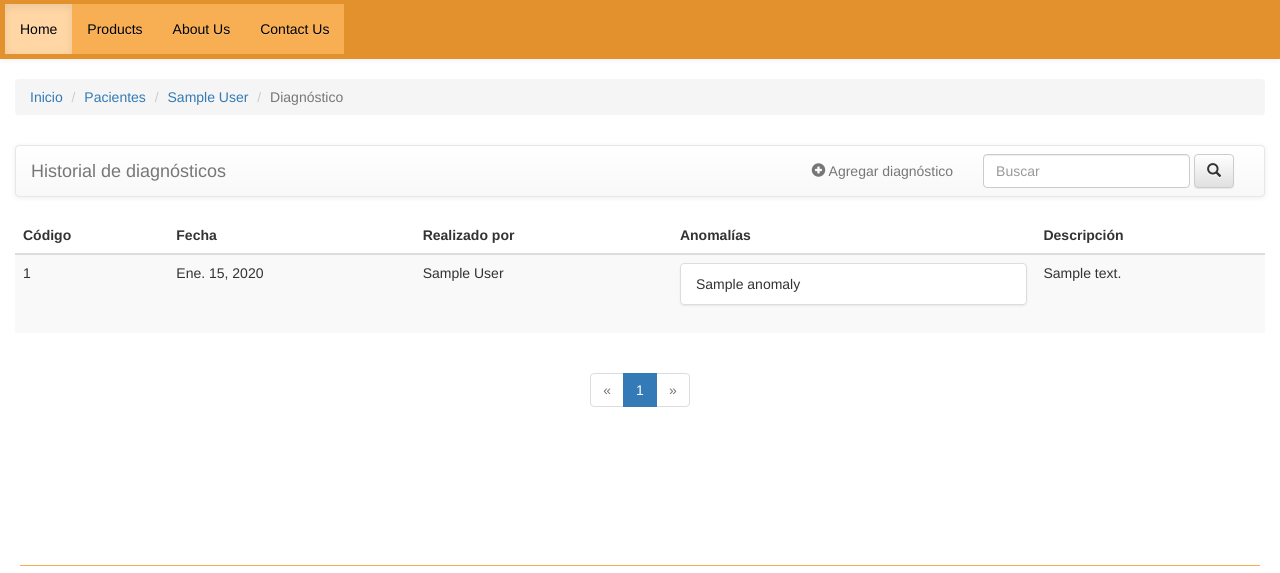
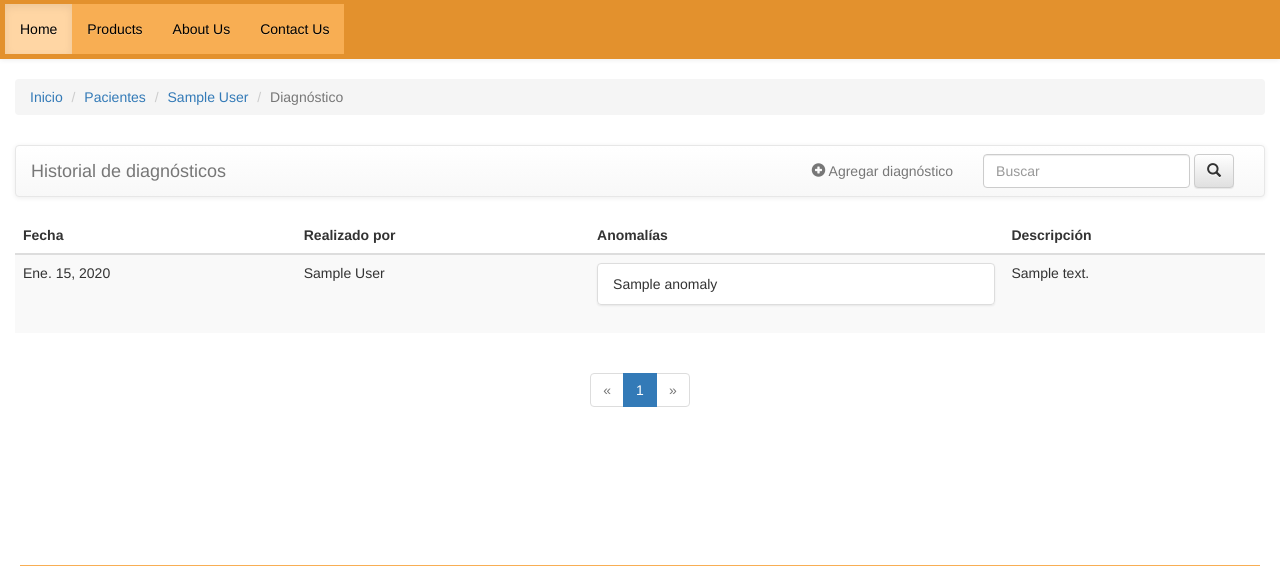
Before and after one commit to wott86/dacardioapp, a Django app: page /patients/1/diagnosis/ in a window 1280 px wide. Shown: the part 131-704 px from the top of the page. Run offline with Django 3.2, Linux system fonts and the light colour scheme; a user stored in the database is signed in; tables that the repository leaves empty hold one stand-in row (values such as "Sample post"); some libraries are stand-ins or nearby versions.

Commit message:
deleted code from diagnosis

```diff
--- a/apps/patients/templates/diagnosis_list.html
+++ b/apps/patients/templates/diagnosis_list.html
@@ -54,7 +54,6 @@
                 <table class="table table-striped table-hover">
                     <thead>
                     <tr align="center">
-                        <th>{% trans "Código" %}</th>
                         <th>{% trans "Fecha" %}</th>
                         <th>{% trans "Realizado por" %}</th>
                         <th>{% trans "Anomalías" %}</th>
@@ -65,7 +64,6 @@
                     {% with ''|center:6 as range %}
                         {% for diagnosis in page.object_list %}
                             <tr>
-                                <td>{{ diagnosis.id }}</td>
                                 <td>{{ diagnosis.date|date }}</td>
                                 <td>{% if diagnosis.made_by.get_full_name != '' %}{{ diagnosis.made_by.get_full_name }}{% else %}{{ diagnosis.made_by.username }}{% endif %}</td>
                                 <td>
```
